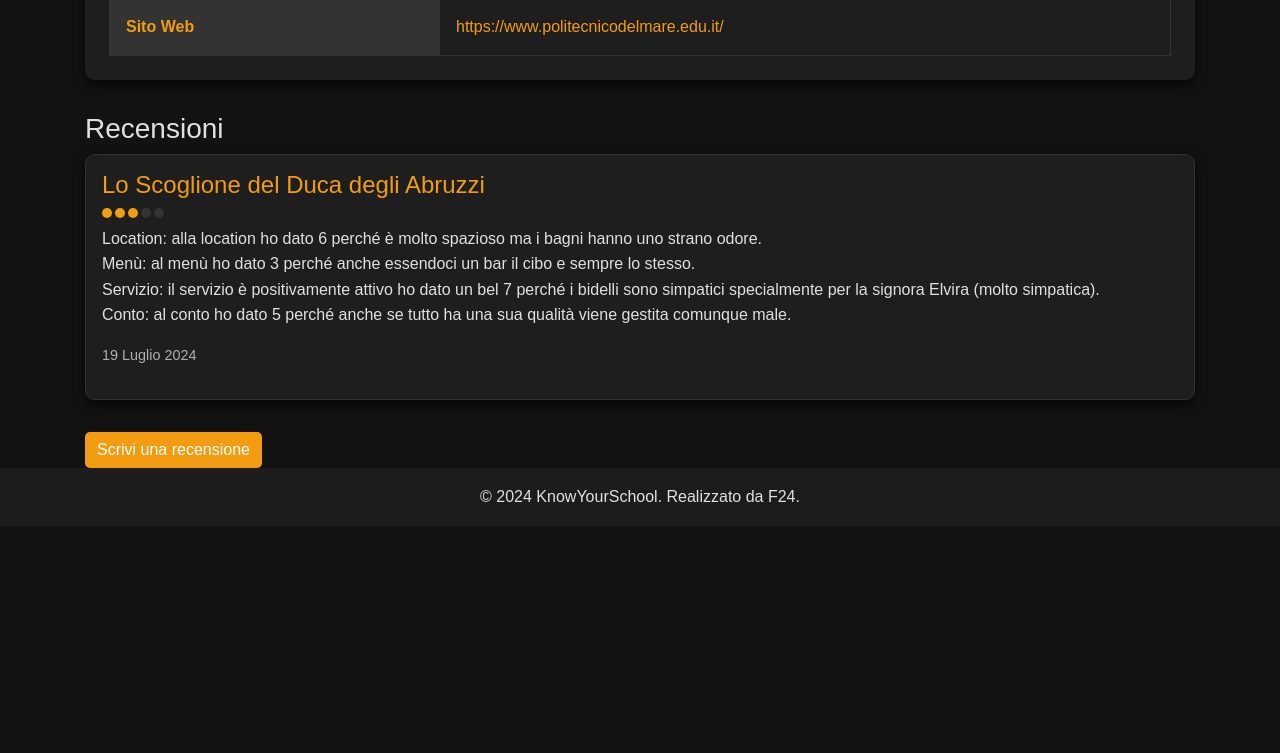
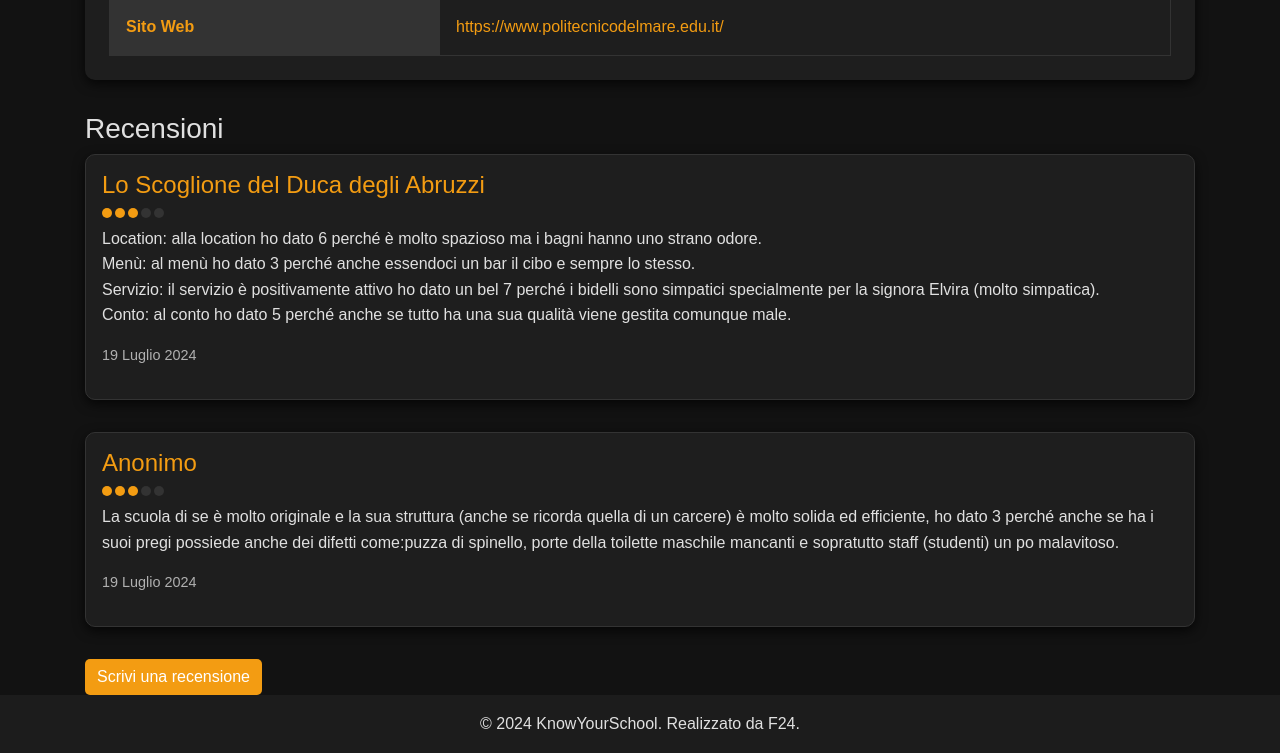
Before and after one commit to F24-dev/knowyourschool, a plain HTML site: page duca.html in a window 1280 px wide. Shown: the part 1408-2161 px from the top of the page. Before the commit the page ends 1934 px from the top, so only its background shows below. Drawn offline with nearby package versions, Linux system fonts and the light colour scheme.

Commit message:
Update duca.html

```diff
--- a/duca.html
+++ b/duca.html
@@ -242,6 +242,18 @@
                 <p>Location: alla location ho dato 6 perché è molto spazioso ma i bagni hanno uno strano odore. <br> Menù: al menù ho dato 3 perché anche essendoci un bar il cibo e sempre lo stesso. <br> Servizio: il servizio è positivamente attivo ho dato un bel 7 perché i bidelli sono simpatici specialmente per la signora Elvira (molto simpatica). <br> Conto: al conto ho dato 5 perché anche se tutto ha una sua qualità viene gestita comunque male.</p>
                 <p class="review-date">19 Luglio 2024</p>
             </div>
+            <div class="review">
+                <h4>Anonimo</h4>
+                <div class="review-stars">
+                    <span class="filled"></span>
+                    <span class="filled"></span>
+                    <span class="filled"></span>
+                    <span class="empty"></span>
+                    <span class="empty"></span>
+                </div>
+                <p>La scuola di se è molto originale e la sua struttura (anche se ricorda quella di un carcere) è molto solida ed efficiente, ho dato 3 perché anche se ha i suoi pregi possiede anche dei difetti come:puzza di spinello, porte della toilette maschile mancanti e sopratutto staff (studenti) un po malavitoso.</p>
+                <p class="review-date">19 Luglio 2024</p>
+            </div>
         </div>
 
         <a href="recensioni.html" class="btn btn-primary btn-write-review">Scrivi una recensione</a>
```
